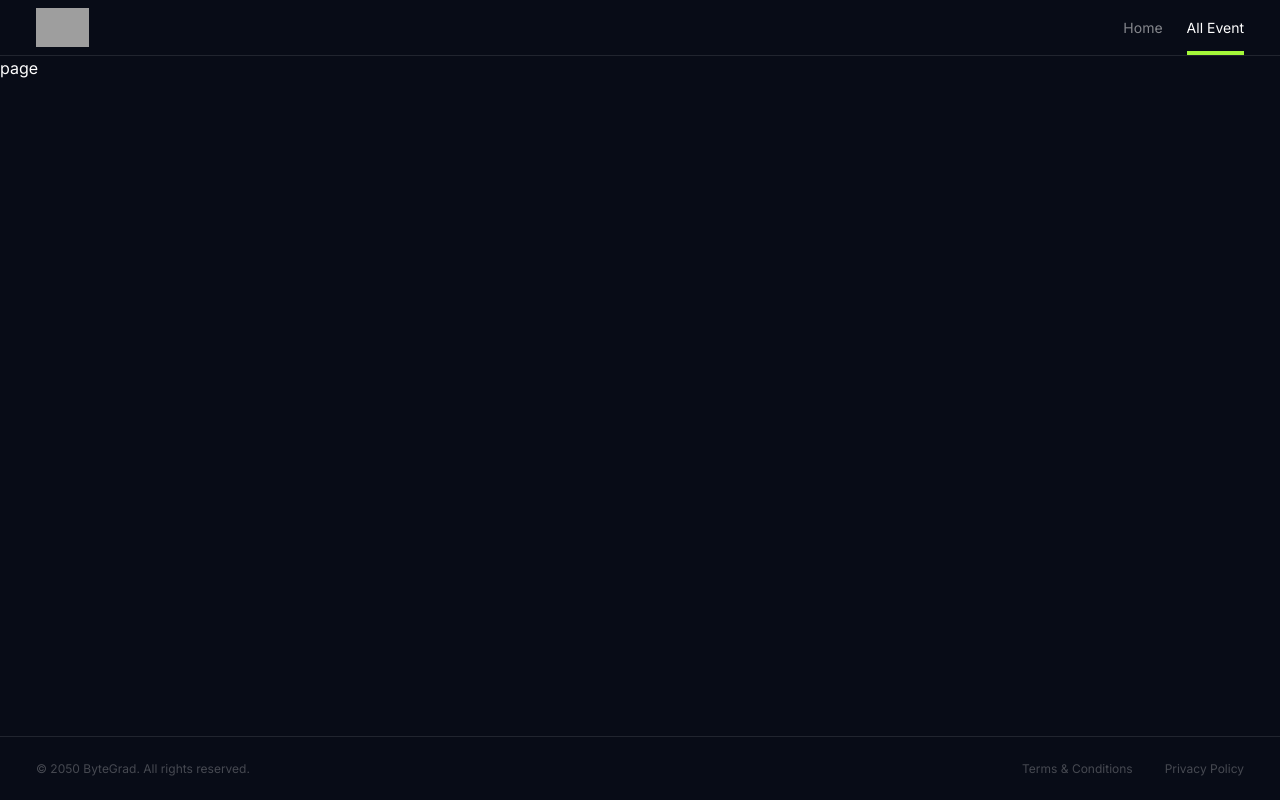
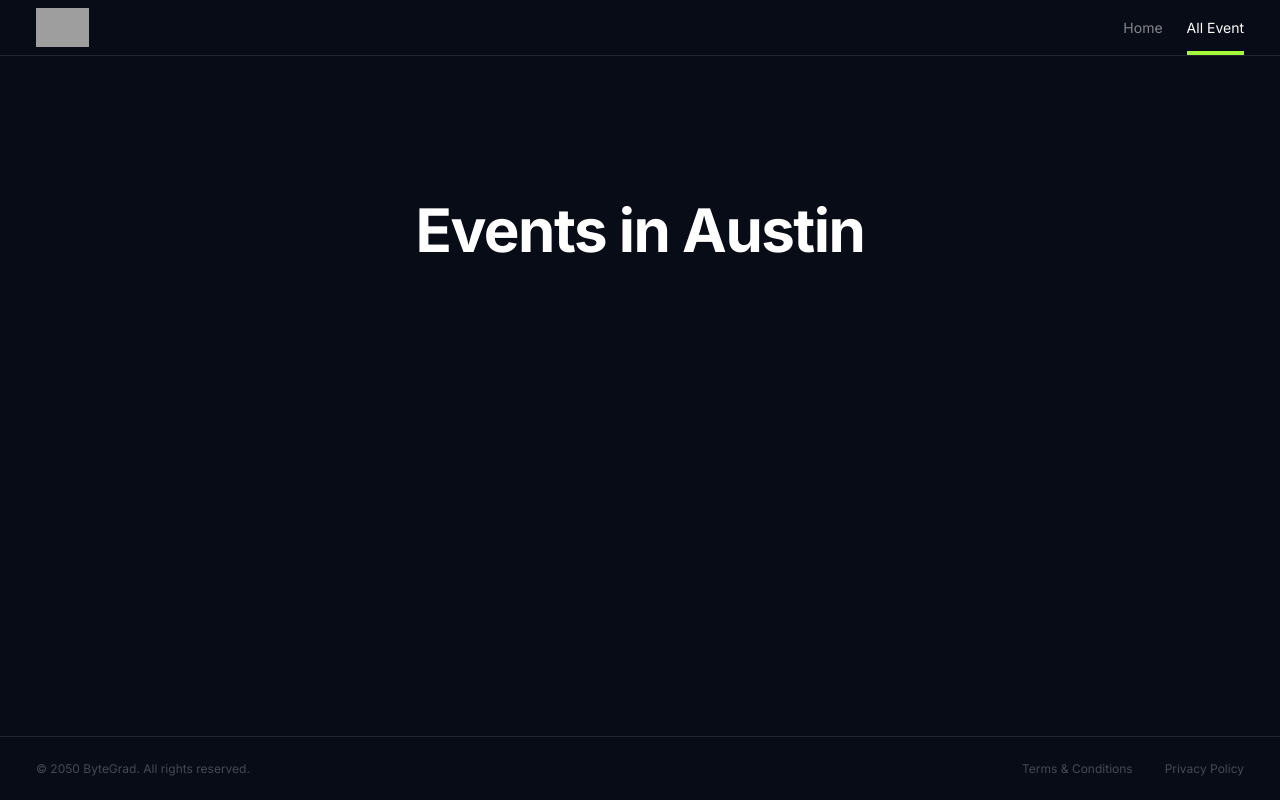
Before and after one commit to lyaui/evento, a Next.js app: page /events/all in a window 1280 px wide. Built offline with nearby package versions, Linux system fonts and the light colour scheme; grey boxes are pictures that could not be loaded.

Commit message:
feat(EventsPage): add title

```diff
--- a/src/app/events/[city]/page.tsx
+++ b/src/app/events/[city]/page.tsx
@@ -1,7 +1,13 @@
-import React from 'react';
+import H1 from '@/components/H1';
 
 function page() {
-  return <main>page</main>;
+  return (
+    <main>
+      <H1 className='flex flex-col items-center px-3 pt-36'>
+        Events in Austin
+      </H1>
+    </main>
+  );
 }
 
 export default page;
--- a/src/app/page.tsx
+++ b/src/app/page.tsx
@@ -1,4 +1,4 @@
-import H1 from '@/components/h1';
+import H1 from '@/components/H1';
 
 import Link from 'next/link';
 
```
